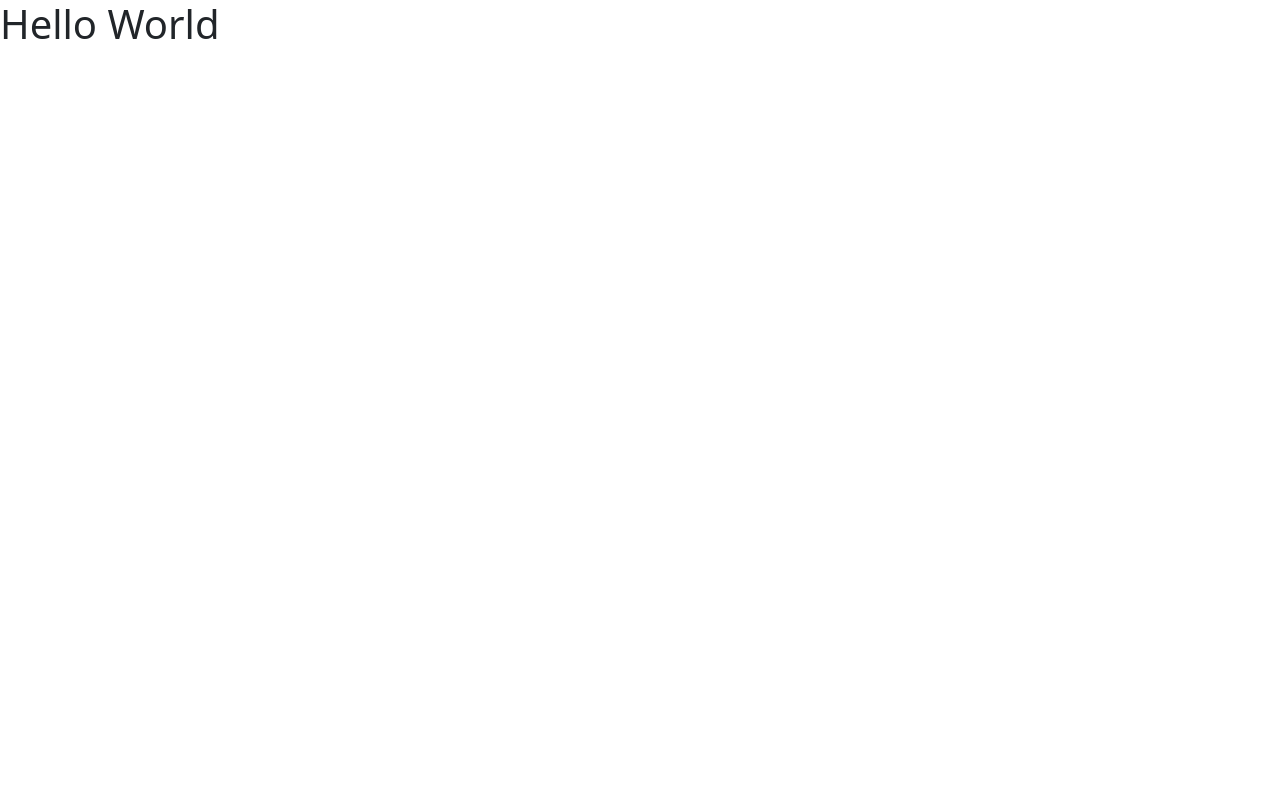
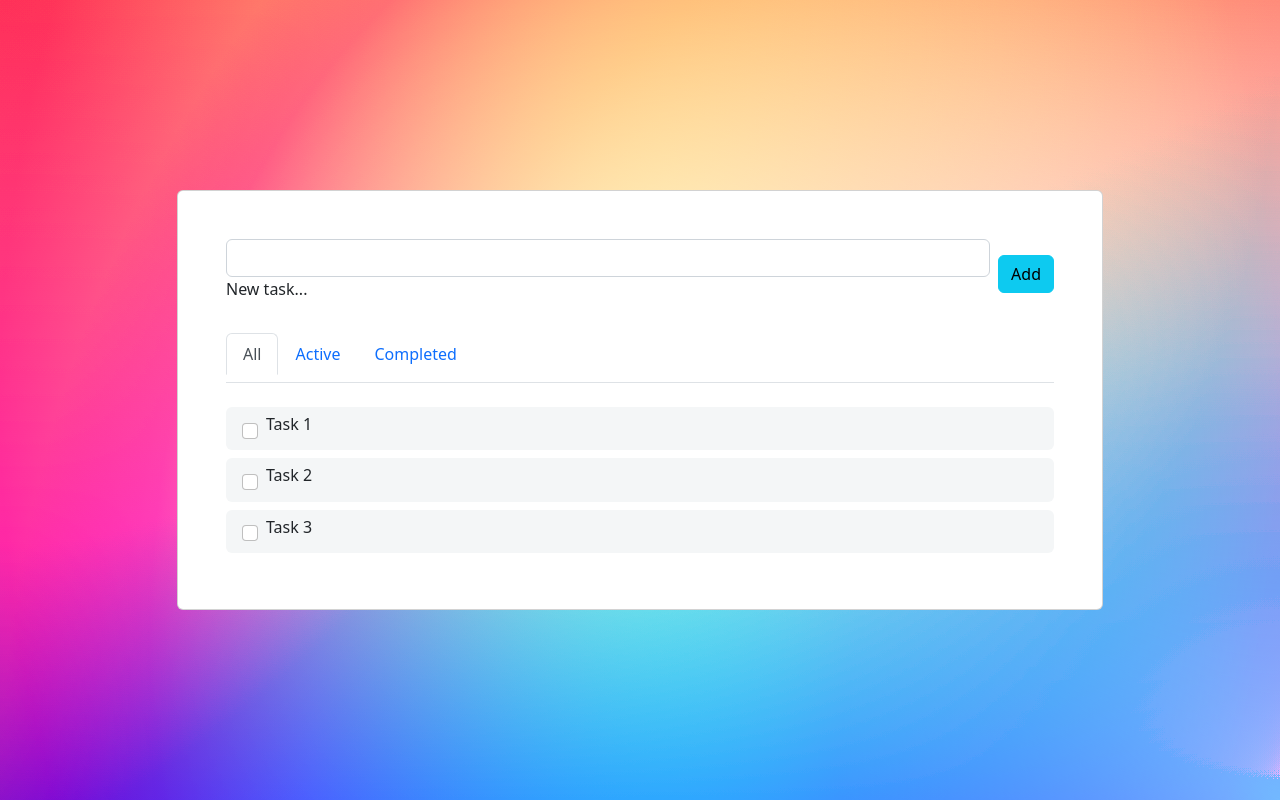
Before and after one commit to sufiyaanusmani/To-Do-List, a plain HTML site: page index.html in a window 1280 px wide. Drawn offline with nearby package versions, Linux system fonts and the light colour scheme.

Commit message:
add functionality which will dynamically display list items and will mark them as checked or unchecked

```diff
--- a/app.js
+++ b/app.js
@@ -0,0 +1,19 @@
+function appendListItem(text, uniqueID) {
+    let listItem = `<li class="list-group-item d-flex align-items-center border-0 mb-2 rounded"  style = "background-color: #f4f6f7;" ><input class="form-check-input me-2" type="checkbox" id="${uniqueID}" value="" /><h6 id="text-${uniqueID}">${text}</h6></li >`;
+    $("#main-list").append(listItem);
+}
+
+let items = ["Task 1", "Task 2", "Task 3"]
+
+for (let i = 0; i < items.length; i++) {
+    appendListItem(items[i], `task-${i}`)
+}
+
+$("input[type='checkbox']").change(function () {
+    let id = $(this).attr("id");
+    if ($(this).is(":checked")) {
+        $(`#text-${id}`).addClass("strike")
+    } else {
+        $(`#text-${id}`).removeClass("strike")
+    }
+});
--- a/index.html
+++ b/index.html
@@ -1,16 +1,72 @@
 <!DOCTYPE html>
 <html lang="en">
+
 <head>
     <meta charset="UTF-8">
     <meta http-equiv="X-UA-Compatible" content="IE=edge">
     <meta name="viewport" content="width=device-width, initial-scale=1.0">
     <title>To-Do List</title>
-    <link rel="stylesheet" href="https://cdn.jsdelivr.net/npm/bootstrap@5.2.3/dist/css/bootstrap.min.css" integrity="sha384-rbsA2VBKQhggwzxH7pPCaAqO46MgnOM80zW1RWuH61DGLwZJEdK2Kadq2F9CUG65" crossorigin="anonymous">
+    <link rel="stylesheet" href="https://cdn.jsdelivr.net/npm/bootstrap@5.2.3/dist/css/bootstrap.min.css"
+        integrity="sha384-rbsA2VBKQhggwzxH7pPCaAqO46MgnOM80zW1RWuH61DGLwZJEdK2Kadq2F9CUG65" crossorigin="anonymous">
+    <link rel="stylesheet" href="./style.css">
 </head>
+
 <body>
-    <h1>Hello World</h1>
+    <section class="vh-100 gradient-custom">
+        <div class="container py-5 h-100">
+            <div class="row d-flex justify-content-center align-items-center h-100">
+                <div class="col col-xl-10">
 
-    <script src="https://cdn.jsdelivr.net/npm/bootstrap@5.2.3/dist/js/bootstrap.bundle.min.js" integrity="sha384-kenU1KFdBIe4zVF0s0G1M5b4hcpxyD9F7jL+jjXkk+Q2h455rYXK/7HAuoJl+0I4" crossorigin="anonymous"></script>
+                    <div class="card">
+                        <div class="card-body p-5">
+
+                            <form class="d-flex justify-content-center align-items-center mb-4">
+                                <div class="form-outline flex-fill">
+                                    <input type="text" id="form2" class="form-control" />
+                                    <label class="form-label" for="form2">New task...</label>
+                                </div>
+                                <button type="submit" class="btn btn-info ms-2">Add</button>
+                            </form>
+
+                            <!-- Tabs navs -->
+                            <ul class="nav nav-tabs mb-4 pb-2" id="ex1" role="tablist">
+                                <li class="nav-item" role="presentation">
+                                    <a class="nav-link active" id="ex1-tab-1" data-mdb-toggle="tab" href="#ex1-tabs-1"
+                                        role="tab" aria-controls="ex1-tabs-1" aria-selected="true">All</a>
+                                </li>
+                                <li class="nav-item" role="presentation">
+                                    <a class="nav-link" id="ex1-tab-2" data-mdb-toggle="tab" href="#ex1-tabs-2"
+                                        role="tab" aria-controls="ex1-tabs-2" aria-selected="false">Active</a>
+                                </li>
+                                <li class="nav-item" role="presentation">
+                                    <a class="nav-link" id="ex1-tab-3" data-mdb-toggle="tab" href="#ex1-tabs-3"
+                                        role="tab" aria-controls="ex1-tabs-3" aria-selected="false">Completed</a>
+                                </li>
+                            </ul>
+                            <!-- Tabs navs -->
+
+                            <!-- Tabs content -->
+                            <div class="tab-content" id="ex1-content">
+                                <div class="tab-pane fade show active" id="ex1-tabs-1" role="tabpanel"
+                                    aria-labelledby="ex1-tab-1">
+                                    <ul class="list-group mb-0" id="main-list">
+
+                                    </ul>
+                                </div>
+
+                            </div>
+                        </div>
+
+                    </div>
+                </div>
+            </div>
+    </section>
+    <script src="https://cdn.jsdelivr.net/npm/bootstrap@5.2.3/dist/js/bootstrap.bundle.min.js"
+        integrity="sha384-kenU1KFdBIe4zVF0s0G1M5b4hcpxyD9F7jL+jjXkk+Q2h455rYXK/7HAuoJl+0I4"
+        crossorigin="anonymous"></script>
+    <script src="https://code.jquery.com/jquery-3.6.3.min.js"
+        integrity="sha256-pvPw+upLPUjgMXY0G+8O0xUf+/Im1MZjXxxgOcBQBXU=" crossorigin="anonymous"></script>
     <script src="./app.js"></script>
 </body>
+
 </html>
--- a/style.css
+++ b/style.css
@@ -0,0 +1,12 @@
+.gradient-custom {
+    background: radial-gradient(50% 123.47% at 50% 50%, #00ff94 0%, #720059 100%),
+        linear-gradient(121.28deg, #669600 0%, #ff0000 100%),
+        linear-gradient(360deg, #0029ff 0%, #8fff00 100%),
+        radial-gradient(100% 164.72% at 100% 100%, #6100ff 0%, #00ff57 100%),
+        radial-gradient(100% 148.07% at 0% 0%, #fff500 0%, #51d500 100%);
+    background-blend-mode: screen, color-dodge, overlay, difference, normal;
+}
+
+.strike {
+    text-decoration: line-through;
+}
```
